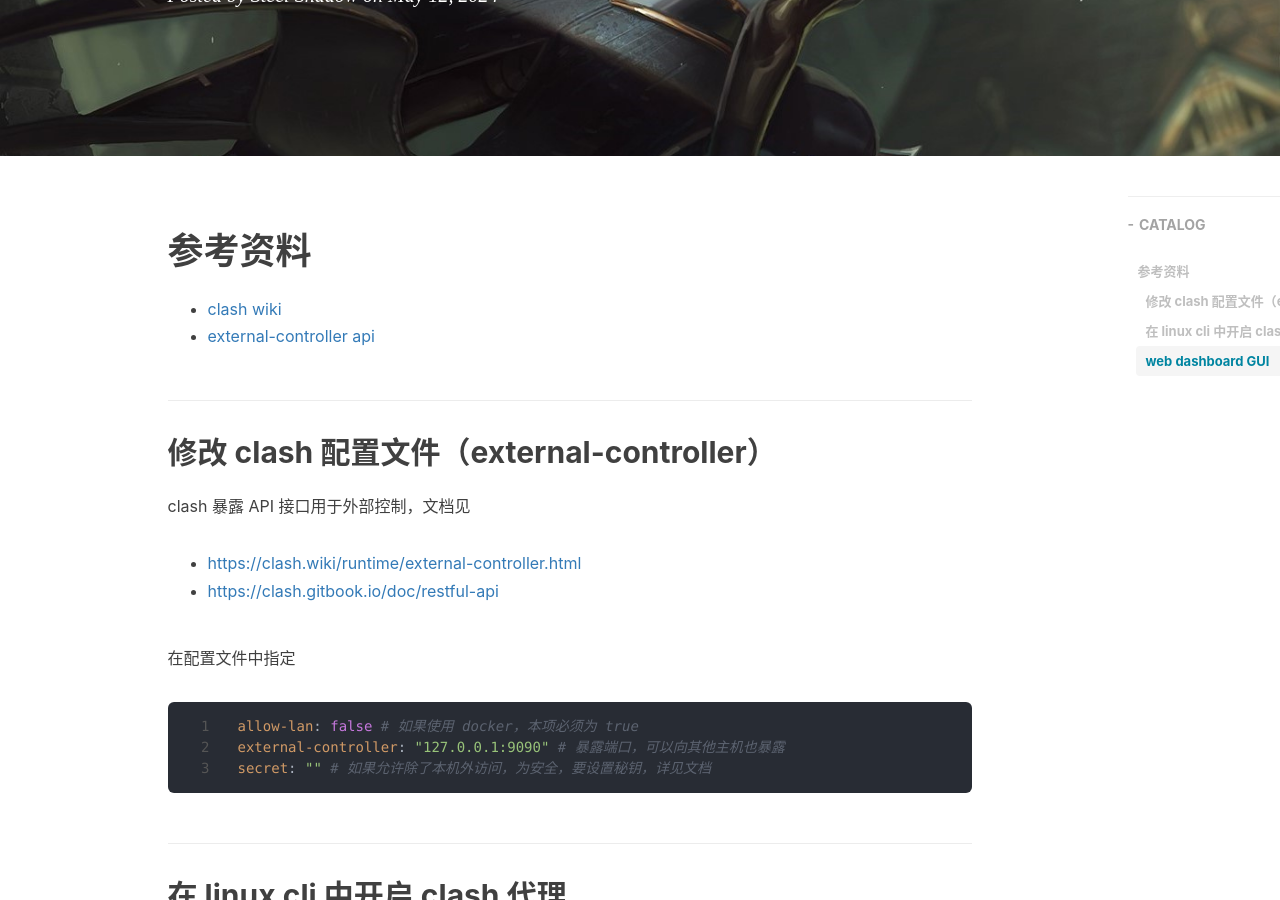
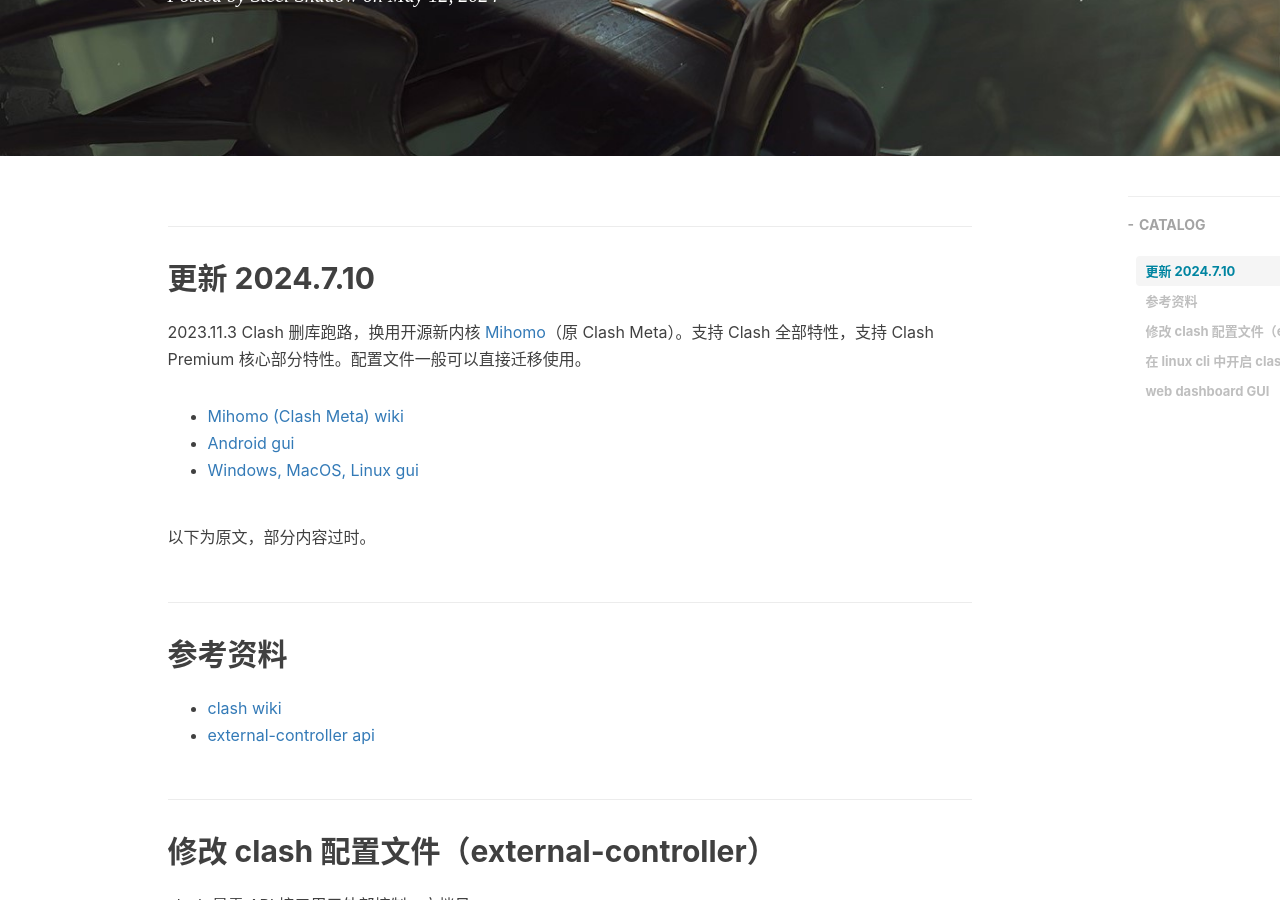
Before and after one commit to Steel-Shadow/Steel-Shadow.github.io, a Jekyll site: the page built from _posts/2024-05-12-配置 linux 代理 clash.md, in a window 1280 px wide and 900 px high, scrolled down 301 px. Built offline with Jekyll 4.4.1, drawn with Linux system fonts in a browser that asks for light colours; nearby versions of some CDN libraries; comment, search, counter and statistics services are not loaded.

Commit message:
update: 配置 linux 代理 clash

```diff
--- a/_posts/2024-05-12-配置 linux 代理 clash.md
+++ b/_posts/2024-05-12-配置 linux 代理 clash.md
@@ -11,7 +11,17 @@
     - proxy
 ---
 
-# 参考资料
+## 更新 2024.7.10
+
+2023.11.3 Clash 删库跑路，换用开源新内核 [Mihomo](https://github.com/MetaCubeX/mihomo)（原 Clash Meta）。支持 Clash 全部特性，支持 Clash Premium 核心部分特性。配置文件一般可以直接迁移使用。
+
++ [Mihomo (Clash Meta) wiki](https://wiki.metacubex.one)
++ [Android gui](https://github.com/MetaCubeX/ClashMetaForAndroid)
++ [Windows, MacOS, Linux gui](https://github.com/clash-verge-rev/clash-verge-rev)
+
+以下为原文，部分内容过时。
+
+## 参考资料
 
 + [clash wiki](https://clash.wiki/)
 + [external-controller api](https://clash.gitbook.io/doc)
```
